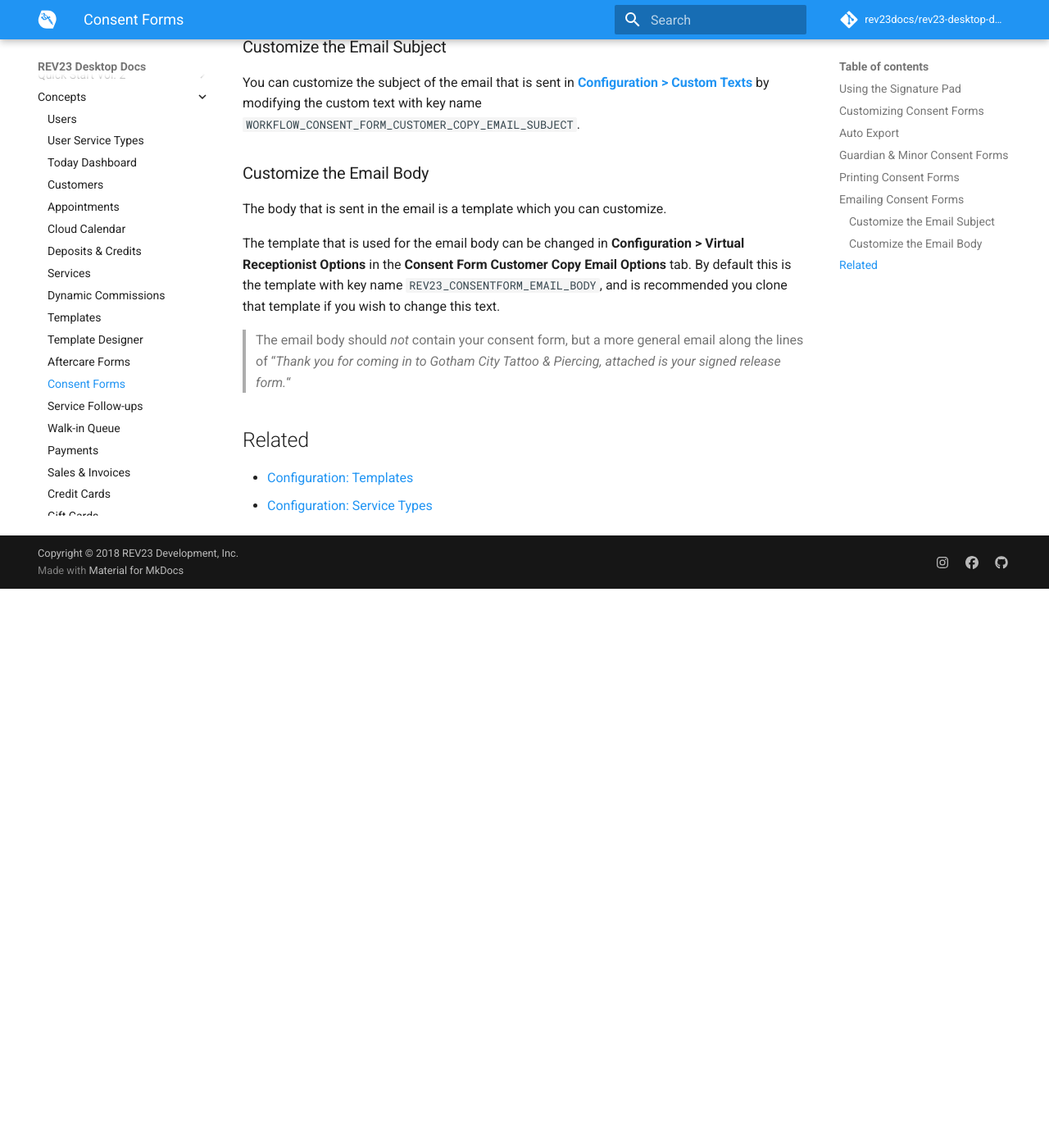
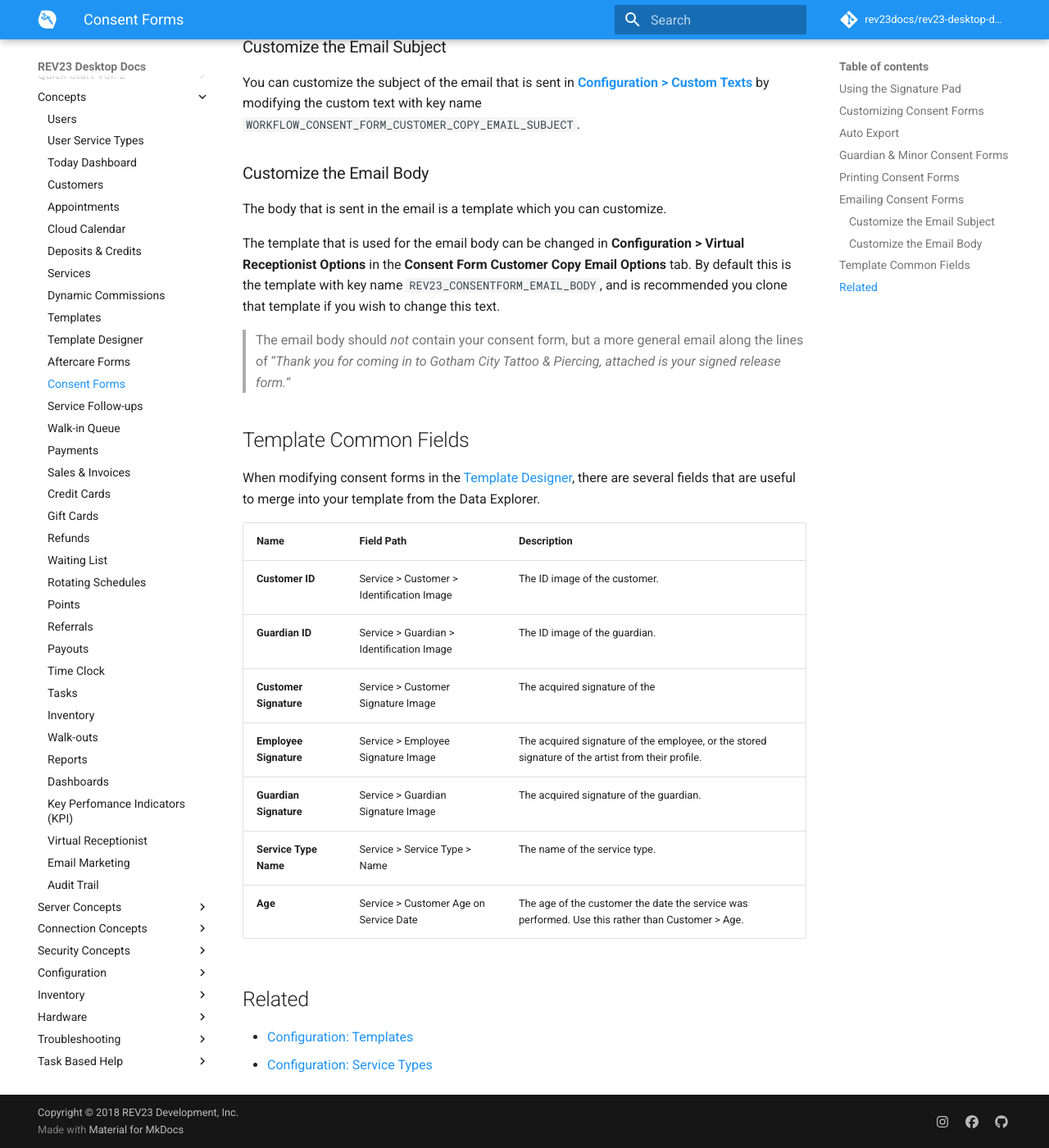
Before and after one commit to REV23Docs/rev23-desktop-docs, an MkDocs documentation site: the page built from docs/concepts/consent-forms.md, in a window 1280 px wide and 1400 px high, scrolled down 2234 px. Shown: the whole window at 82% size. Built offline with MkDocs 1.6.1 and Material for MkDocs 9.7.7, drawn with Linux system fonts in a browser that asks for light colours; comment, search, counter and statistics services are not loaded; before the commit the page ends 2952 px from its top, so only the background shows below that.

Commit message:
fixed minor issues, added merge customers topic

```diff
--- a/docs/concepts/consent-forms.md
+++ b/docs/concepts/consent-forms.md
@@ -75,6 +75,20 @@
 
 > The email body should _not_ contain your consent form, but a more general email along the lines of "*Thank you for coming in to Gotham City Tattoo & Piercing, attached is your signed release form.*"
 
+## Template Common Fields
+
+When modifying consent forms in the [Template Designer](template-designer.md), there are several fields that are useful to merge into your template from the Data Explorer.
+
+Name | Field Path | Description
+--- | --- | ---
+**Customer ID** | Service > Customer > Identification Image | The ID image of the customer.
+**Guardian ID** | Service > Guardian > Identification Image | The ID image of the guardian.
+**Customer Signature** | Service > Customer Signature Image | The acquired signature of the | customer.
+**Employee Signature** | Service > Employee Signature Image | The acquired signature of the employee, or the stored signature of the artist from their profile.
+**Guardian Signature** | Service > Guardian Signature Image | The acquired signature of the guardian.
+**Service Type Name** | Service > Service Type > Name | The name of the service type.
+**Age** | Service > Customer Age on Service Date | The age of the customer the date the service was performed. Use this rather than Customer > Age.
+
 ## Related
 
 - [Configuration: Templates](../configuration/templates.md)
```
Also changed, not shown: docs/concepts/customers.md (+15 -0 lines), docs/concepts/gift-cards.md (+6 -6 lines), docs/quick-start/modify-consent-form.md (+6 -6 lines).
